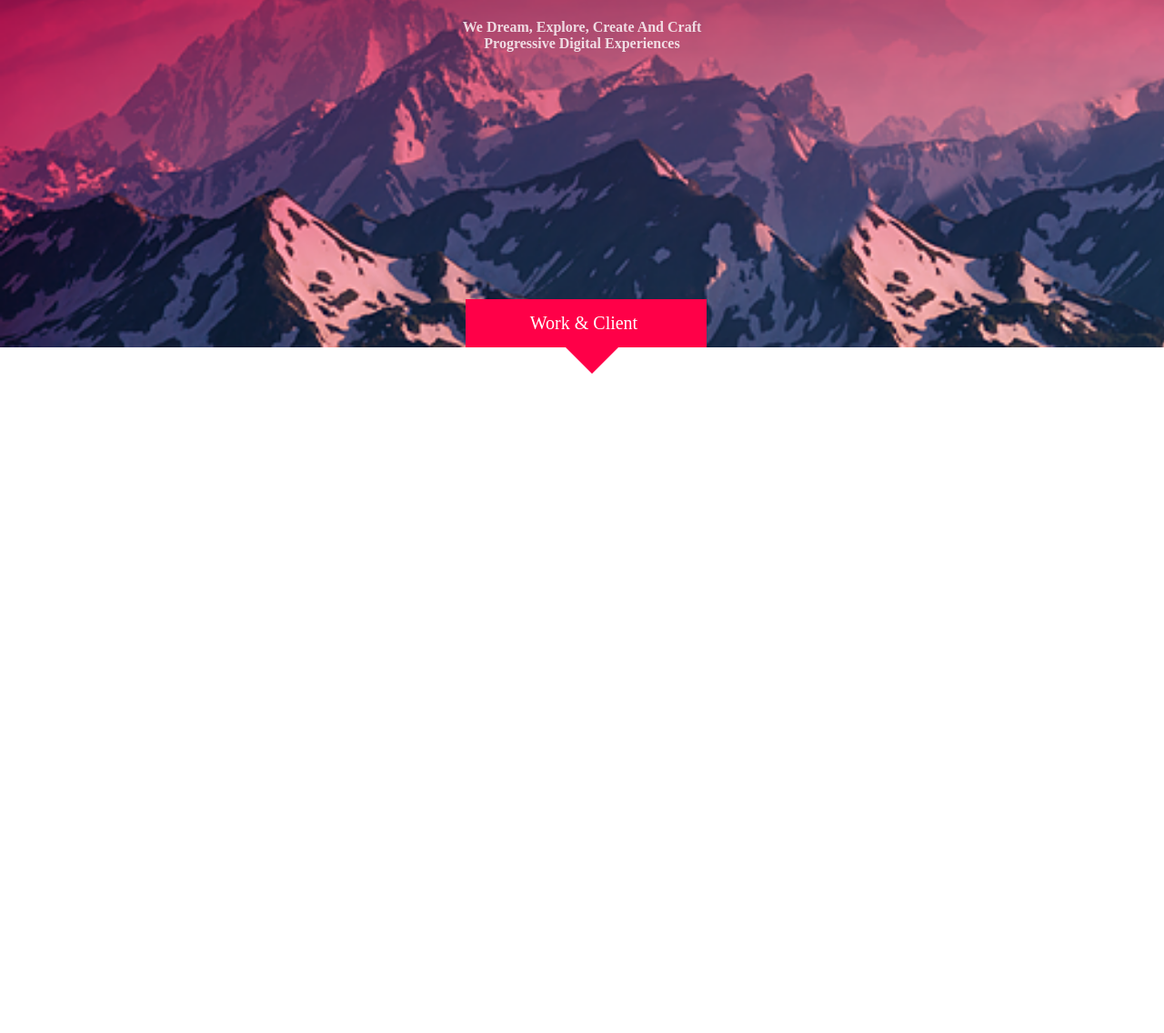
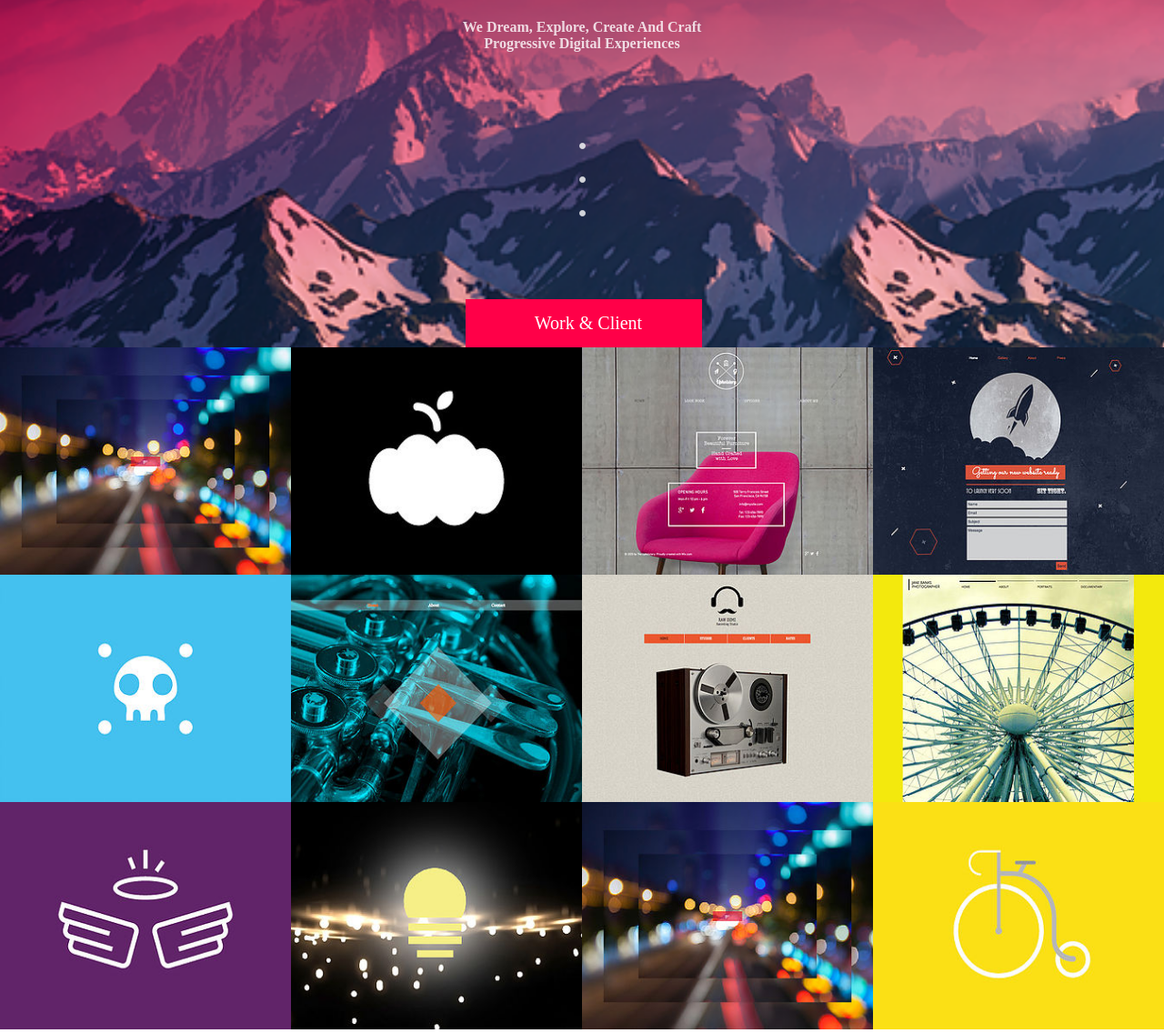
Before and after one commit to ahmednassereglan/mysite02, a plain HTML site: page index.html in a window 1280 px wide. Shown: the part 368-1504 px from the top of the page at 91% size. Before the commit the page ends 831 px from the top, so only its background shows below. Drawn offline with Linux system fonts and the light colour scheme.

Commit message:
create section images

```diff
--- a/css/style.css
+++ b/css/style.css
@@ -86,7 +86,20 @@ body {
     font-weight: bolder;
 }
 
-.folk .web .point {}
+.folk .web .point {
+    margin-top: 100px;
+}
+
+.folk .web .point span {
+    border: 1px solid #fff;
+    border-radius: 50%;
+    background: #fff;
+    display: block;
+    width: 5px;
+    padding-bottom: 5px;
+    margin: auto;
+    margin-bottom: 30px;
+}
 
 .folk .work {
     position: absolute;
@@ -95,13 +108,15 @@ body {
     background: #ff0048;
     color: #fff;
     padding: 15px;
-    width: 180px;
+    width: 210px;
     font-size: 20px;
     text-align: center;
-    padding-left: 70px;
+    padding-left: 30px;
+    padding-right: 20px;
 }
 
-.folk .work::after {
+
+/* .folk .work::after {
     content: "";
     border-top: 30px solid #ff0048;
     border-right: 30px solid transparent;
@@ -110,7 +125,36 @@ body {
     position: relative;
     top: 67px;
     left: -80px;
-}
+} */
 
 
 /* .................................................................................... */
+
+.image {
+    width: 100%;
+}
+
+.image .imge {
+    width: 25%;
+    height: 250px;
+    float: left;
+    position: relative;
+}
+
+.image .imge img {
+    width: 100%;
+    height: 100%;
+}
+
+.image .imge .over {
+    position: absolute;
+    width: 100%;
+    height: 100%;
+    background: rgba(0, 0, 0, 0.5);
+    top: 0;
+    opacity: 0;
+}
+
+.image .imge .over:hover {
+    opacity: 1;
+}
--- a/index.html
+++ b/index.html
@@ -37,7 +37,67 @@
         </div>
     </div>
 
-    <div class="images">
+    <div class="image">
+        <div class="imge">
+            <img src="images/image_1.jpg" alt="">
+            <div class="over"></div>
+        </div>
+
+        <div class="imge">
+            <img src="images/image_2.jpg" alt="">
+            <div class="over"></div>
+        </div>
+
+        <div class="imge">
+            <img src="images/image_3.jpg" alt="">
+            <div class="over"></div>
+        </div>
+
+        <div class="imge">
+            <img src="images/image_4.jpg" alt="">
+            <div class="over"></div>
+        </div>
+
+        <div class="imge">
+            <img src="images/image_5.jpg" alt="">
+            <div class="over"></div>
+        </div>
+
+        <div class="imge">
+            <img src="images/image_6.jpg" alt="">
+            <div class="over"></div>
+        </div>
+
+        <div class="imge">
+            <img src="images/image_7.jpg" alt="">
+            <div class="over"></div>
+        </div>
+
+        <div class="imge">
+            <img src="images/image_8.jpg" alt="">
+            <div class="over"></div>
+        </div>
+
+        <div class="imge">
+            <img src="images/image_9.jpg" alt="">
+            <div class="over"></div>
+        </div>
+
+        <div class="imge">
+            <img src="images/image_10.jpg" alt="">
+            <div class="over"></div>
+        </div>
+
+        <div class="imge">
+            <img src="images/image_11.jpg" alt="">
+            <div class="over"></div>
+        </div>
+
+        <div class="imge">
+            <img src="images/image_12.jpg" alt="">
+            <div class="over"></div>
+        </div>
+
 
     </div>
 
```
